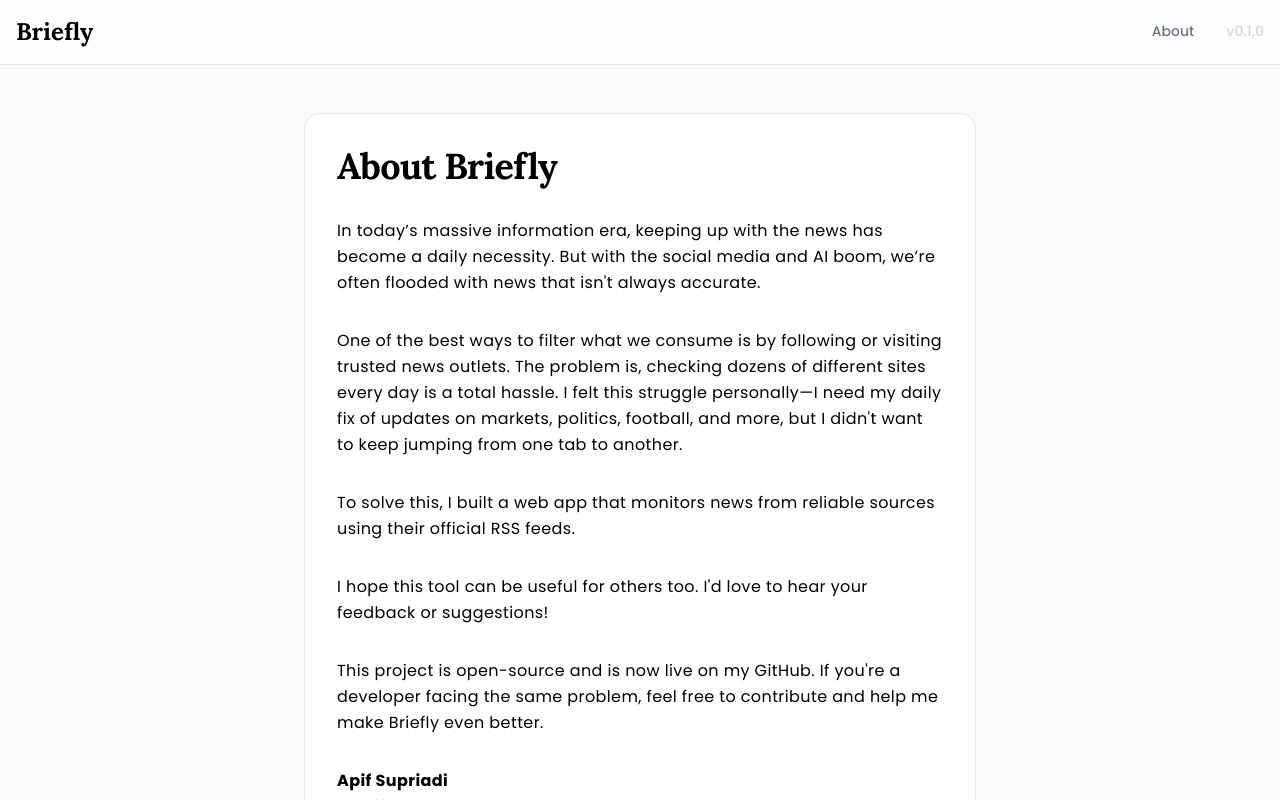
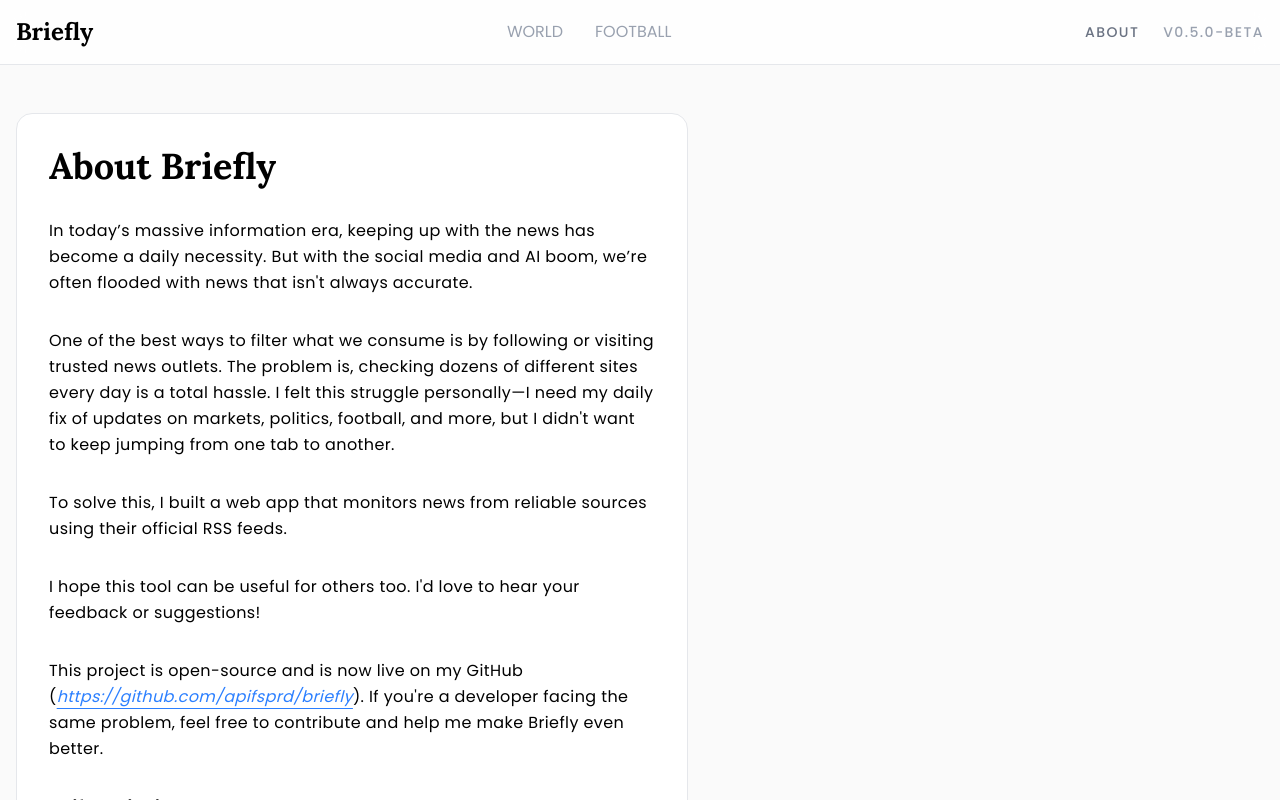
Before and after one commit to apifsprd/briefly, a Next.js app: page /about in a window 1280 px wide. Shown: the top 800 px of the page. Built offline with nearby package versions, Linux system fonts and the light colour scheme.

Commit message:
stable version 0.5.0-beta

```diff
--- a/app/about/page.tsx
+++ b/app/about/page.tsx
@@ -14,13 +14,14 @@ export const metadata: Metadata = {
 
 export default function page() {
   return (
-    <article className="container mx-auto max-w-2xl bg-white p-8 rounded-2xl border border-gray-200">
-      <header className="mb-12 flex flex-col items-start gap-8">
+    <>
+      <article className="w-full max-w-2xl bg-white p-4 sm:p-6 md:p-8 rounded-lg sm:rounded-2xl border border-gray-200">
+        <header className="mb-8 sm:mb-10 md:mb-12 flex flex-col items-start gap-4 sm:gap-6 md:gap-8">
           <h1>About Briefly</h1>
           <p className="leading-relaxed tracking-wide">
             In today’s massive information era, keeping up with the news has
-          become a daily necessity. But with the social media and AI boom, we’re
-          often flooded with news that isn&apos;t always accurate.
+            become a daily necessity. But with the social media and AI boom,
+            we’re often flooded with news that isn&apos;t always accurate.
           </p>
           <p className="leading-relaxed tracking-wide">
             One of the best ways to filter what we consume is by following or
@@ -39,8 +40,16 @@ export default function page() {
             your feedback or suggestions!
           </p>
           <p className="leading-relaxed tracking-wide">
-          This project is open-source and is now live on my GitHub. If
-          you&apos;re a developer facing the same problem, feel free to
+            This project is open-source and is now live on my GitHub (
+            <a
+              href="https://github.com/apifsprd/briefly"
+              target="_blank"
+              rel="noopener noreferrer"
+              className="underline underline-offset-6 text-blue-500 italic hover:text-blue-800 transition-colors duration-300"
+            >
+              https://github.com/apifsprd/briefly
+            </a>
+            ). If you&apos;re a developer facing the same problem, feel free to
             contribute and help me make Briefly even better.
           </p>
           <div>
@@ -51,11 +60,13 @@ export default function page() {
               href="https://apifsprd.web.id"
               target="_blank"
               rel="noopener noreferrer"
+              className="underline underline-offset-6 text-blue-500 italic hover:text-blue-800 transition-colors duration-300"
             >
               @apifsprd
             </a>
           </div>
         </header>
       </article>
+    </>
   );
 }
--- /dev/null
+++ b/app/components/PrimaryNav.tsx
@@ -0,0 +1,36 @@
+"use client";
+
+import Link from "next/link";
+import { usePathname } from "next/navigation";
+
+const categories = [
+  { label: "World", href: "/world" },
+  { label: "Football", href: "/football" },
+];
+
+export function PrimaryNav() {
+  const pathname = usePathname();
+
+  return (
+    <nav aria-label="Primary Navigation">
+      <ul className="flex items-center gap-4 sm:gap-6 md:gap-8 font-normal text-xs sm:text-sm md:text-base text-gray-400 font-poppins tracking-normal">
+        {categories.map((item) => {
+          const isActive =
+            pathname === item.href || pathname.startsWith(item.href + "/");
+          return (
+            <li key={item.href}>
+              <Link
+                href={item.href}
+                className={`transition-colors duration-300  ${
+                  isActive ? "text-black font-medium" : "hover:text-black"
+                } `}
+              >
+                {item.label}
+              </Link>
+            </li>
+          );
+        })}
+      </ul>
+    </nav>
+  );
+}
--- a/app/globals.css
+++ b/app/globals.css
@@ -51,24 +51,23 @@
   h6 {
     @apply font-serif font-bold text-black;
     line-height: var(--lh-heading);
-    letter-spacing: -0.02em; /* Standar tech company untuk heading yang lebih clean */
+    /* letter-spacing: -0.02em; */
   }
 
-  /* Pendekatan Responsive Typography */
   h1 {
-    @apply text-2xl md:text-3xl lg:text-4xl; /* Turun dari 4xl/6xl */
+    @apply text-xl sm:text-2xl md:text-3xl lg:text-4xl;
   }
 
   h2 {
-    @apply text-xl md:text-2xl lg:text-3xl;
+    @apply text-lg sm:text-xl md:text-2xl lg:text-3xl;
   }
 
   h3 {
-    @apply text-lg md:text-xl; /* Ukuran ini lebih manis untuk Card Berita */
+    @apply text-base sm:text-lg md:text-xl;
   }
 
   p {
-    @apply text-base text-black leading-relaxed;
+    @apply text-sm sm:text-base text-black leading-relaxed;
   }
 
   /* --- Small Text & Metadata --- */
@@ -78,9 +77,8 @@
     @apply text-sm leading-snug text-black;
   }
 
-  /* Khusus metadata seperti "1 hour ago" */
   .text-xs {
-    @apply text-xs uppercase tracking-widest font-semibold text-gray-400;
+    @apply text-xs uppercase tracking-wide sm:tracking-widest font-semibold text-gray-400;
   }
 
   /* --- Link Styling --- */
@@ -89,7 +87,6 @@
     @apply transition-all duration-300 ease-in-out;
   }
 
-  /* Fokus pada aksesibilitas: outline saat navigasi keyboard */
   a:focus-visible {
     @apply outline-none ring-2 ring-blue-500 ring-offset-2 rounded-sm;
   }
--- a/app/layout.tsx
+++ b/app/layout.tsx
@@ -2,7 +2,7 @@ import type { Metadata } from "next";
 import { Poppins, Lora } from "next/font/google";
 import "./globals.css";
 import Link from "next/link";
-import { InfoIcon } from "lucide-react";
+import { PrimaryNav } from "./components/PrimaryNav";
 
 const poppins = Poppins({
   subsets: ["latin"],
@@ -20,7 +20,7 @@ const lora = Lora({
 
 export const metadata: Metadata = {
   title: {
-    default: "Briefly | Verified Daily News",
+    default: "Briefly | Latest news from verified sources",
     template: "%s | Briefly", // Contoh: "World | Briefly"
   },
   description:
@@ -42,72 +42,61 @@ export default function RootLayout({
     <html
       lang="en"
       className={`${poppins.variable} ${lora.variable} h-full antialiased`}
+      data-scroll-behavior="smooth"
     >
       <body className="min-h-full flex flex-col font-sans">
-        <div className="flex flex-1 flex-col items-center justify-center gap-4 p-6 text-center xl:hidden">
-          <div className="flex items-center justify-center p-4 bg-blue-50 rounded-full">
-            <InfoIcon className="w-12 h-12 text-blue-600" />
-          </div>
-          <h1 className="text-2xl font-bold text-gray-900 font-serif">
-            Desktop Experience Required
-          </h1>
-          <p className="max-w-xs text-gray-500">
-            Briefly is currently optimized for larger screens. Please switch to
-            a tablet or desktop for the best experience.
-          </p>
-        </div>
-
-        <div className="hidden xl:flex flex-col flex-1">
         <header className="sticky top-0 z-50 w-full border-b border-gray-200 bg-white/80 backdrop-blur-md">
-            <div className="container mx-auto flex h-16 items-center justify-between px-4">
-              <div className="flex items-center gap-16">
+          <div className="container mx-auto flex h-14 sm:h-16 items-center justify-between px-3 sm:px-4">
             <Link
               href="/"
-                  className="flex items-center gap-2 font-serif font-bold text-2xl text-black"
+              className="flex items-center gap-2 font-serif font-bold text-lg sm:text-2xl text-black shrink-0"
             >
               <span>Briefly</span>
             </Link>
-                {/* <nav aria-label="Primary Navigation">
-                  <ul className="flex items-center gap-8 font-medium text-gray-500">
-                    <li>
-                      <Link href="/world" className="hover:text-black">
-                        World
-                      </Link>
-                    </li>
-                    <li>
-                      <Link href="/football" className="hover:text-black">
-                        Football
-                      </Link>
-                    </li>
-                  </ul>
-                </nav> */}
+            <div className="flex-1 flex items-center justify-center px-4 sm:px-8">
+              <PrimaryNav />
             </div>
             <nav aria-label="Secondary Navigation">
-                <ul className="flex items-center gap-8 text-sm font-medium text-gray-500">
+              <ul className="flex items-center gap-3 sm:gap-6 text-xs sm:text-sm font-medium text-gray-500">
                 <li>
-                    <Link href="/about" className="hover:text-black">
+                  <Link
+                    href="/about"
+                    className="hover:text-black transition-colors duration-300"
+                  >
                     About
                   </Link>
                 </li>
-                  <li className="text-gray-300">v0.1.0</li>
+                <li className="hidden sm:flex flex-row gap-2 text-gray-400 hover:text-black transition-colors duration-300">
+                  <a
+                    href="https://github.com/apifsprd/briefly"
+                    target="_blank"
+                    rel="noopener noreferrer"
+                  >
+                    v0.5.0-beta
+                  </a>
+                </li>
               </ul>
             </nav>
           </div>
         </header>
 
         <main className="flex-1">
-            <div className="container mx-auto px-4 py-12">{children}</div>
+          <div className="container mx-auto px-3 sm:px-4 py-6 sm:py-8 md:py-12">
+            {children}
+          </div>
         </main>
 
         <footer className="bg-gray-100 border-t border-gray-200">
-            <div className="container mx-auto flex h-20 items-center justify-between px-4 text-sm text-gray-500">
-              <p>
-                &copy; {new Date().getFullYear()} Briefly. Verified Daily News.
+          <div className="container mx-auto flex flex-col sm:flex-row gap-4 sm:gap-0 sm:h-20 items-center justify-between px-3 sm:px-4 py-6 sm:py-0 text-xs sm:text-sm text-gray-500">
+            <p className="text-center sm:text-left text-gray-500 tracking-normal capitalize font-medium">
+              &copy; {new Date().getFullYear()} Briefly. Latest news from
+              verified sources.
             </p>
-              <p>Made with ❤️ in Indonesia</p>
+            <p className="text-center sm:text-left text-gray-500 tracking-normal capitalize font-medium">
+              Made with ❤️ in Indonesia
+            </p>
           </div>
         </footer>
-        </div>
       </body>
     </html>
   );
--- a/lib/rss.ts
+++ b/lib/rss.ts
@@ -16,35 +16,61 @@ interface RssFeed {
     description: string;
     pubDate: string;
     image: string;
+    guid: string;
+    author: string;
+    category: string;
+    isoDate: string;
   }[];
 }
 
-export async function getRssFeed() {
-  const newsSources = [
+const feedSources = {
+  world: [
+    "https://abcnews.com/abcnews/internationalheadlines",
+    "https://www.aljazeera.com/xml/rss/all.xml",
+    "http://rss.cnn.com/rss/edition_world.rss",
+    "https://feeds.bbci.co.uk/news/world/rss.xml",
+    "https://www.france24.com/en/rss",
+    "https://www.independent.co.uk/news/world/rss",
+    "https://www.mirror.co.uk/news/world-news/?service=rss",
+    "https://www.nytimes.com/svc/collections/v1/publish/https://www.nytimes.com/section/world/rss.xml",
+    "https://feeds.skynews.com/feeds/rss/world.xml",
+    "https://www.scmp.com/rss/91/feed/",
     "https://www.theguardian.com/international/rss",
-    "https://feeds.bbci.co.uk/news/world/rss.xml",
-    "https://www.aljazeera.com/xml/rss/all.xml",
-  ];
+    "https://www.thesun.co.uk/news/worldnews/feed/",
+  ],
+  football: ["https://www.theguardian.com/football/rss"],
+};
+
+export async function getRssFeed({ category = "world" }: { category: string }) {
   try {
-    const news = await Promise.all(
-      newsSources.map((url) => parser.parseURL(url)),
-    );
+    const urls =
+      feedSources[category as keyof typeof feedSources] || feedSources.world;
+
+    const feedPromises = urls.map((url) => parser.parseURL(url));
+    const results = await Promise.allSettled(feedPromises);
+
     const sites: RssFeed[] = [];
 
-    news.forEach((feed) => {
-      sites.push({
-        meta: {
-          publisher: feed.title || "",
-          image: feed.image?.url || "",
-          pubDate: feed.pubDate,
-          desc: feed.description || "",
-        },
-        items: feed.items.slice(0, 5),
-      });
+    results.forEach((result) => {
+      if (result.status === "fulfilled" && result.value) {
+        const feed = result.value;
+        sites.push({
+          meta: {
+            publisher: feed.title || "Unknown Source",
+            image:
+              feed.image?.url ||
+              `https://ui-avatars.com/api/?name=${feed.title || "Briefly"}&background=random&length=1`,
+            pubDate: feed.pubDate || "",
+            desc: feed.description || "",
+          },
+          items: feed.items?.slice(0, 5) || [],
+        });
+      }
     });
+
     return sites;
   } catch (error) {
-    console.error(`Error fetching RSS feed:`, error);
+    console.error(`Error fetching RSS feed for category '${category}':`, error);
     return [];
   }
 }
--- a/package.json
+++ b/package.json
@@ -1,6 +1,6 @@
 {
   "name": "briefly",
-  "version": "0.1.0",
+  "version": "0.5.0-beta",
   "private": true,
   "scripts": {
     "dev": "next dev",
```
Also changed, not shown: app/[category]/page.tsx (added, +85 -0 lines), app/page.tsx (+3 -57 lines), public/brand-icons/github-svgrepo-com.svg (added). Lines whose indentation alone changed are shown as unchanged.
